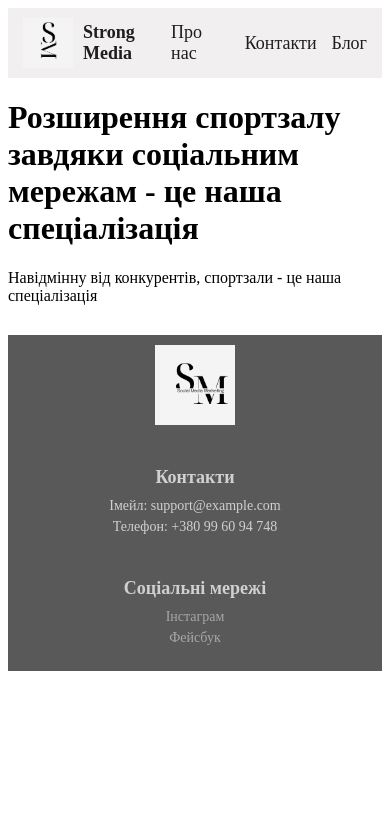
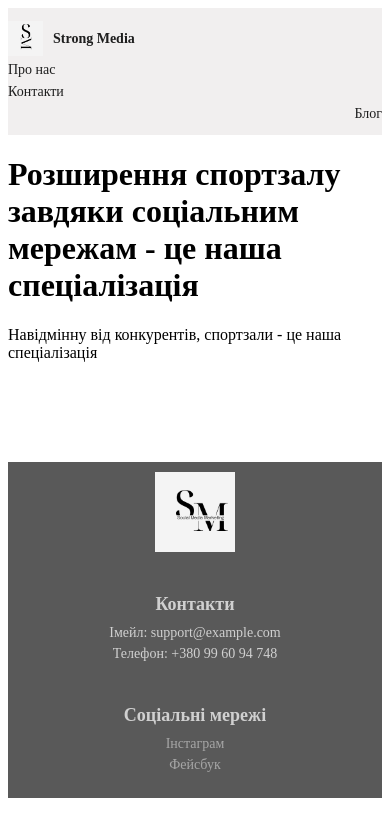
Before and after one commit to DdosTheDeveloper/DdosTheDeveloper.github.io, a plain HTML site: page index.html in a window 390 px wide. Drawn offline with Linux system fonts and the light colour scheme.

Commit message:
Add files via upload

```diff
--- a/footer.css
+++ b/footer.css
@@ -2,7 +2,7 @@
     background-color: #595959;
     color: #D0D0D0;
     padding: 10px 0;
-    margin-top: 30px;
+    margin-top: 100px;
 }
 
 .footer-content {
--- a/menu.css
+++ b/menu.css
@@ -1,3 +1,4 @@
+/* Основні стилі для меню */
 .top-menu {
     position: relative;
     top: 0;
@@ -5,58 +6,115 @@
     width: 100%;
     background-color: #F1EFEF;
     padding: 10px 0;
-    z-index: 1000; /* Ensure the menu stays on top of other content */
+    z-index: 1000; /* Переконуємося, що меню залишається поверх іншого контенту */
 }
 
-/* Menu Items */
+/* Стилі для елементів меню */
 .top-menu ul {
     list-style: none;
     margin: 0;
     padding: 0;
     display: flex;
-    justify-content: flex-start; /* Center items horizontally */
-    align-items: center; /* Vertically align items if necessary */
-    height: 100%; /* Ensure the items fill the height of the menu */
+    justify-content: flex-start; /* Центруємо елементи по горизонталі */
+    align-items: center; /* Вирівнюємо елементи по вертикалі */
+    height: 100%; /* Переконуємося, що елементи займають всю висоту меню */
 }
 
-/* Menu list items */
+/* Стилі для кожного пункту меню */
 .top-menu li {
-    margin: 0 15px; /* You can adjust the margin between the items here */
-    display: flex; /* Ensure the list items align properly */
-    align-items: center; /* Vertically align contents inside each item */
+    margin: 0 15px; /* Відстань між пунктами меню */
+    display: flex; /* Вирівнюємо пункти меню */
+    align-items: center; /* Вирівнюємо контент всередині пункту по вертикалі */
 }
 
-/* Link styles */
+/* Стилі для посилань у меню */
 .top-menu a {
     text-decoration: none;
     color: #1E1E1E;
-    font-size: 18px;
-    display: flex; /* Align logo and text inline */
-    align-items: center; /* Center logo and text vertically */
+    font-size: 18px; /* Розмір шрифту для основних елементів меню */
+    display: flex; /* Вирівнюємо логотип і текст в ряд */
+    align-items: center; /* Центруємо логотип і текст по вертикалі */
 }
 
 .top-menu li:last-child {
     margin-left: auto;
 }
 
-/* Logo and text wrapper */
+/* Стилі для контейнера логотипу і тексту */
 .logo-text-wrapper {
     display: flex;
-    align-items: center; /* Center text with the logo */
+    align-items: center; /* Центруємо текст з логотипом */
 }
 
 .logo {
-    width: 50px; /* Adjust the size of the logo */
+    width: 50px; /* Розмір логотипу */
     height: auto;
-    margin-right: 10px; /* Space between logo and text */
+    margin-right: 10px; /* Відстань між логотипом і текстом */
 }
 
 .logo-text {
-    font-size: 18px; /* Match font size to the menu links */
+    font-size: 18px; /* Розмір шрифту для тексту логотипу */
     font-weight: bold;
-    color: #1E1E1E; /* Ensure consistent color */
+    color: #1E1E1E; /* Колір тексту логотипу */
 }
 
+/* Говер-ефект для посилань */
 .top-menu a:hover {
-    color: #595959; /* Adjust hover effect */
+    color: #595959;
 }
+
+/* Адаптивні стилі для мобільних пристроїв */
+@media (max-width: 768px) {
+    /* Зменшуємо відступи та налаштовуємо розміри для мобільних */
+    .top-menu a {
+        font-size: 16px; /* Зменшуємо розмір шрифтів для меню */
+    }
+
+    .logo {
+        width: 40px; /* Зменшуємо розмір логотипу */
+    }
+
+    .logo-text {
+        font-size: 16px; /* Зменшуємо шрифт для тексту логотипу */
+    }
+
+    .top-menu ul {
+        flex-direction: column; /* Змінюємо меню на вертикальне для мобільних пристроїв */
+        align-items: flex-start; /* Вирівнюємо елементи по лівому краю */
+    }
+
+    .top-menu li {
+        margin: 5px 0; /* Зменшуємо відстань між пунктами меню */
+    }
+
+    .top-menu {
+        padding: 15px 0; /* Збільшуємо відступи по вертикалі */
+    }
+}
+
+/* Додатково для дуже маленьких екранів (наприклад, смартфонів) */
+@media (max-width: 480px) {
+    .top-menu a {
+        font-size: 14px; /* Далі зменшуємо розмір шрифтів */
+    }
+
+    .logo {
+        width: 35px; /* Логотип ще менший */
+    }
+
+    .logo-text {
+        font-size: 14px; /* Текст логотипу також зменшується */
+    }
+
+    .top-menu {
+        padding: 10px 0; /* Меньші відступи для маленьких екранів */
+    }
+
+    .top-menu ul {
+        padding-left: 0; /* Зменшуємо відступи зліва */
+    }
+
+    .top-menu li {
+        margin: 3px 0; /* Далі зменшуємо відстань між пунктами */
+    }
+}
```
